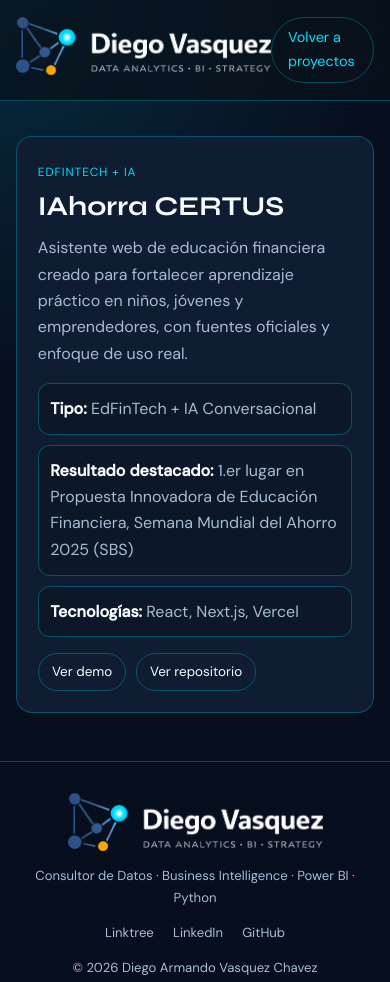
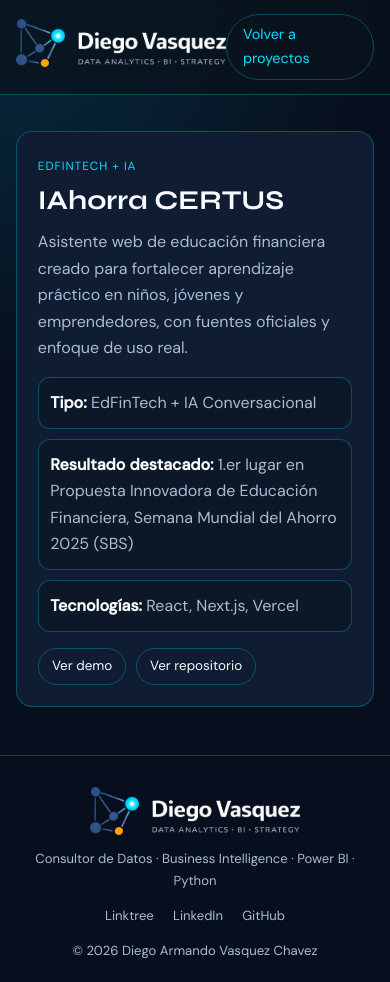
Before and after one commit to DiegoVCH18/diego-vch-portfolio-site, a website: page proyectos/iahorra-certus.html in a window 390 px wide. Drawn offline with Linux system fonts and the light colour scheme.

Commit message:
Adjust mobile logo sizing across branded pages

```diff
--- a/proyectos/iahorra-certus.html
+++ b/proyectos/iahorra-certus.html
@@ -140,8 +140,9 @@
     footer a:hover { color: var(--accent); }
     @media (max-width: 940px) {
       nav { padding: 0.9rem 1rem; }
+      .nav-logo img { height: 52px; max-width: 210px; }
       footer { flex-direction: column; gap: 0.85rem; text-align: center; padding: 1.8rem 1rem; }
-      .footer-brand-logo { margin: 0 auto; }
+      .footer-brand-logo { height: 52px; max-width: 210px; margin: 0 auto; }
     }
   </style>
 </head>
```
Also changed, not shown: index.html (+2 -1 lines), projects.html (+2 -1 lines), proyectos/academic-performance-prediction.html (+1 -1 lines), proyectos/automatizacion-reportes-mibanco.html (+1 -1 lines), proyectos/customer-experience-loyalty-dashboard.html (+1 -1 lines).
